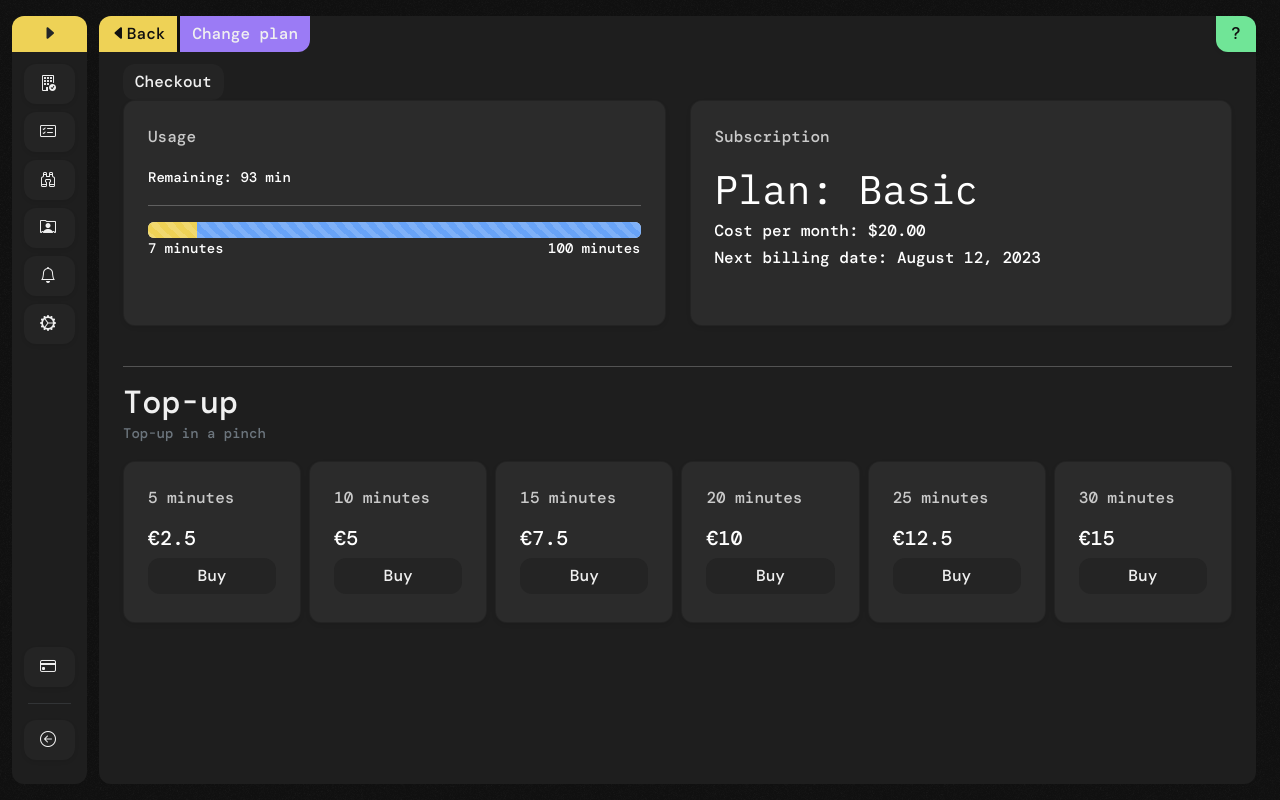
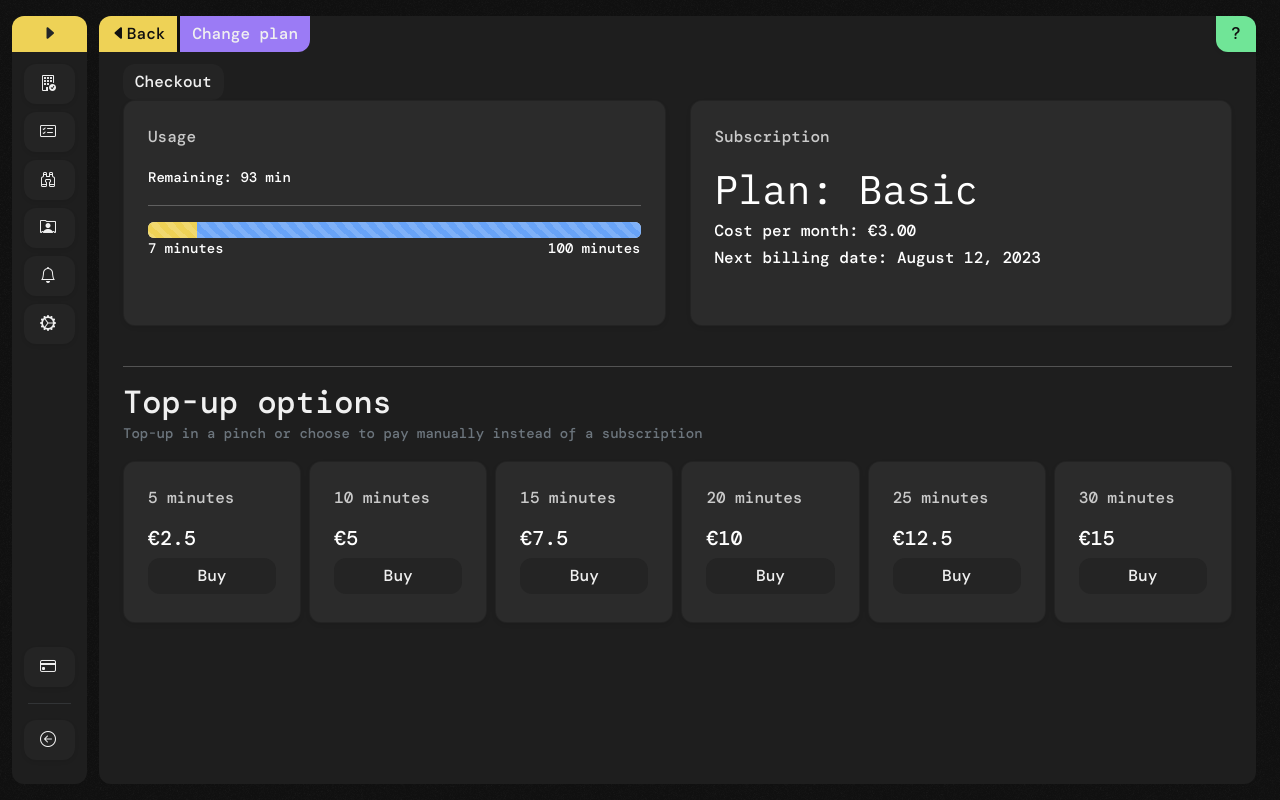
Before and after one commit to whichlicense/frontend, a React (Create React App) app: page /payment in a window 1280 px wide. Built offline with nearby package versions, Linux system fonts and the light colour scheme.

Commit message:
changed example text
Signed-off-by: duart38 <duartsnel@icloud.com>

```diff
--- a/src/pages/Payment.tsx
+++ b/src/pages/Payment.tsx
@@ -151,7 +151,7 @@ export default function Payment() {
           <RegularCard title="Subscription" minHeight="19vh" maxHeight="19vh">
             <div>
               <h2 className="text-truncate display-6">Plan: Basic</h2>
-              <h6>Cost per month: $20.00</h6>
+              <h6>Cost per month: €3.00</h6>
               <h6>Next billing date: August 12, 2023</h6>
             </div>
           </RegularCard>
@@ -160,8 +160,8 @@ export default function Payment() {
           <hr />
           <Stack gap={3}>
             <div>
-              <h2 className="mb-0">Top-up</h2>
-              <small className="text-muted">Top-up in a pinch</small>
+              <h2 className="mb-0">Top-up options</h2>
+              <small className="text-muted">Top-up in a pinch or choose to pay manually instead of a subscription</small>
             </div>
 
             <Row className="g-2">
```
